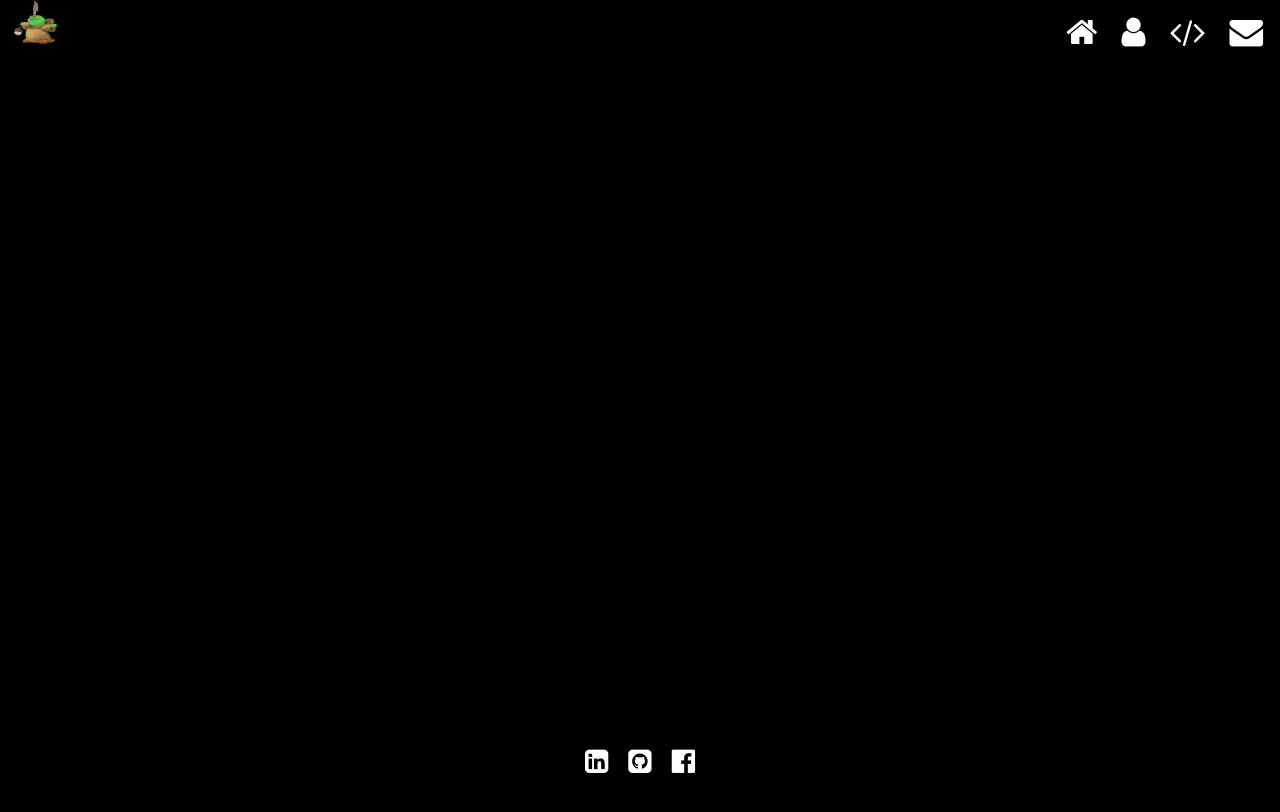
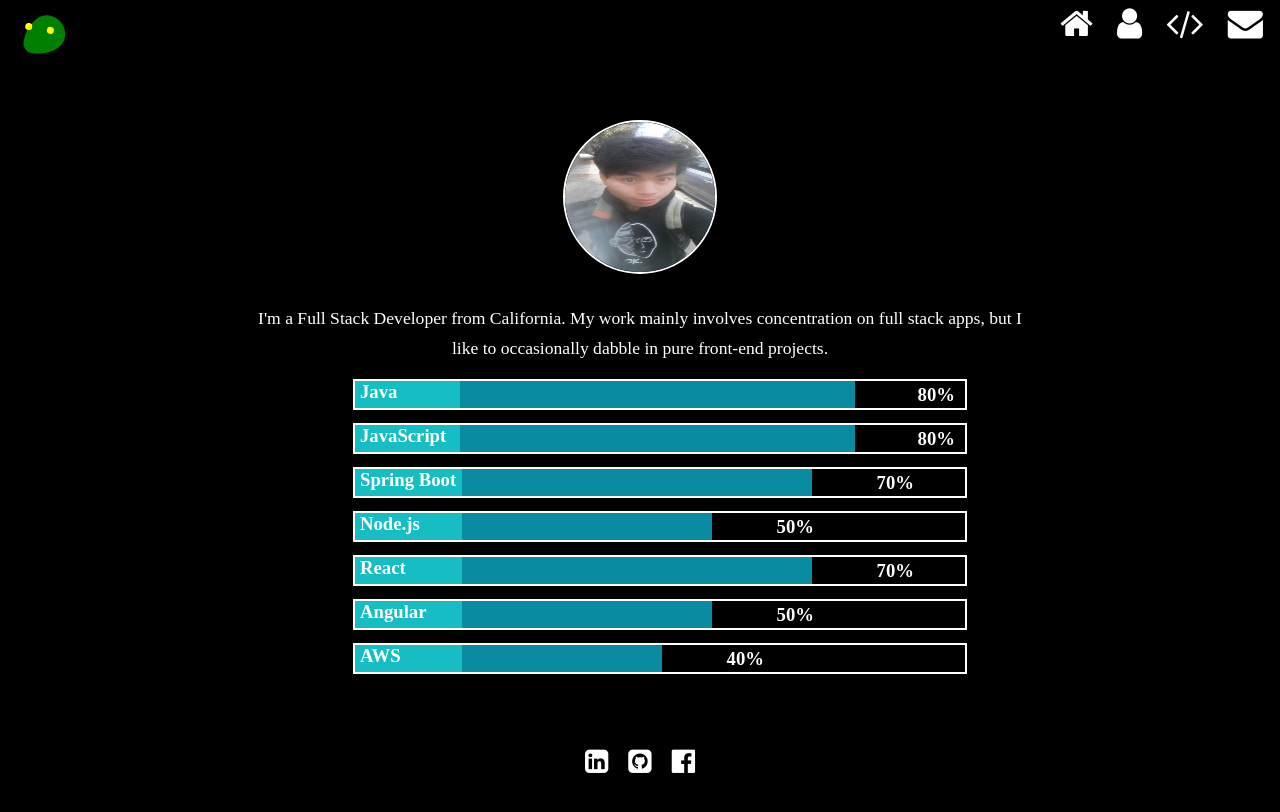
Before and after one commit to KevinSaephanh/portfolio, a React (Create React App) app: page /about in a window 1280 px wide. Shown: the top 812 px of the page. Built offline with nearby package versions, Linux system fonts and the light colour scheme.

Commit message:
Created progress bars for skills in about section

```diff
--- a/src/App.css
+++ b/src/App.css
@@ -7,7 +7,7 @@
 }
 
 .App {
-    height: 100vh;
+    min-height: 100vh;
     width: 100vw;
     overflow: hidden;
 }
--- a/src/components/About/About.css
+++ b/src/components/About/About.css
@@ -0,0 +1,50 @@
+.about {
+    min-height: 100vh;
+    margin-top: 120px;
+}
+
+.about img {
+    height: 150px;
+    width: 150px;
+    border-radius: 50%;
+    border: 2px solid white;
+    margin-bottom: 25px;
+}
+
+.about ul {
+    list-style-type: none;
+}
+
+.about ul li {
+    display: flex;
+    height: 27px;
+    width: 600px;
+    margin: 0 auto;
+    margin-top: 13px;
+    border: 2px solid white;
+    padding-right: 10px;
+}
+
+.proficiency {
+    background: rgb(9, 139, 161);
+}
+
+.about ul li h3 {
+    margin: auto 0;
+    width: 17%;
+    text-align: right;
+}
+
+.about ul li h3:first-child {
+    background: rgb(22, 190, 196);
+    height: 100%;
+    text-align: left;
+    padding-left: 5px;
+}
+
+.about p {
+    width: 60%;
+    margin: 0 auto;
+    font-size: 1.1rem;
+    line-height: 30px;
+}
--- a/src/components/About/About.js
+++ b/src/components/About/About.js
@@ -1,5 +1,5 @@
 import React from "react";
-import Me from "../../assets/Me";
+import Me from "../../assets/me.jpg";
 import Skills from "./Skills.json";
 import "./About.css";
 
@@ -11,8 +11,11 @@
                     return (
                         <li className="skill" key={key}>
                             <h3>{skill.tech}</h3>
-                            <div style={{ width: skill.proficiency }} />
-                            <h3>{skill.proficiency}</h3>
+                            <div
+                                className="proficiency"
+                                style={{ width: skill.proficiency * 5 }}
+                            />
+                            <h3>{skill.proficiency}%</h3>
                         </li>
                     );
                 })}
@@ -21,12 +24,12 @@
     };
 
     return (
-        <div>
+        <div className="about">
             <img src={Me} alt="" />
             <p>
-                I'm a Full Stack Developer from California <br />
-                My work mainly involves concentration on full stack apps, but I
-                like to occasionally dabble in pure front-end projects.
+                I'm a Full Stack Developer from California. My work mainly
+                involves concentration on full stack apps, but I like to
+                occasionally dabble in pure front-end projects.
             </p>
             {getSkills()}
         </div>
--- a/src/components/About/Skills.json
+++ b/src/components/About/Skills.json
@@ -14,7 +14,7 @@
         },
         {
             "tech": "Node.js",
-            "proficiency": 55
+            "proficiency": 50
         },
         {
             "tech": "React",
--- a/src/components/Footer/Footer.css
+++ b/src/components/Footer/Footer.css
@@ -1,9 +1,11 @@
 footer {
     width: 100vw;
-    position: fixed;
     left: 0;
     bottom: 0;
     padding-bottom: 25px;
+    position: fixed;
+    background-color: transparent;
+    z-index: 1000;
 }
 
 footer i {
--- a/src/components/Header/Header.css
+++ b/src/components/Header/Header.css
@@ -3,6 +3,7 @@
     width: 100vw;
     z-index: 1000;
     position: fixed;
+    background-color: transparent;
 }
 
 header img {
@@ -20,13 +21,51 @@
 }
 
 header ul i {
-    margin: 0 12px;
-    font-size: 2.1rem !important;
+    margin: -10px 12px;
+    font-size: 2.2rem !important;
     cursor: pointer;
 }
 
 header a {
     color: white;
+}
+
+.tonberry {
+    height: 40px;
+    width: 40px;
+    margin-top: 15px;
+    margin-left: 25px;
+    background: green;
+    border-radius: 80% 25% 55% 50% / 55% 25% 80% 50%;
+    transform: rotate(-170deg);
+    display: flex;
+}
+
+.tonberry:hover {
+    background: #006994;
+    transition: ease-in 0.3s;
+    cursor: pointer;
+}
+
+.eye {
+    height: 7px;
+    width: 7px;
+    background: yellow;
+    border-radius: 50%;
+}
+
+.eye1 {
+    position: absolute;
+    z-index: 10000;
+    margin: 12px;
+    top: 10px;
+}
+
+.eye2 {
+    position: relative;
+    margin: 12px;
+    top: 10px;
+    left: 22px;
 }
 
 @media only screen and (max-width: 700px) {
@@ -36,6 +75,22 @@
     }
 
     header ul i {
-        font-size: 1.7rem !important;
+        font-size: 1.8rem !important;
+    }
+
+    .tonberry {
+        height: 35px;
+        width: 35px;
+        margin-top: 10px;
+        margin-left: 12px;
+    }
+
+    .eye1,
+    .eye2 {
+        top: 7px;
+    }
+
+    .eye2 {
+        left: 16px;
     }
 }
--- a/src/components/Header/Header.js
+++ b/src/components/Header/Header.js
@@ -1,14 +1,11 @@
 import React from "react";
-import { useHistory } from "react-router-dom";
 import usePrevious from "../../hooks/usePrevious";
-import Tonberry from "../../assets/tonberry.png";
 import Navs from "./Navs.json";
 import "./Header.css";
 
 const Header = ({ currentPage, handleNavClick }) => {
     const [open, setOpen] = React.useState(false);
     const prevPage = usePrevious(currentPage);
-    const history = useHistory();
 
     // React.useEffect(() => {
     //     console.log(prevPage);
@@ -49,7 +46,10 @@
     return (
         <header>
             <a href="/">
-                <img src={Tonberry} alt="" title="Final Fantasy Tonberry UwU" />
+                <div className="tonberry">
+                    <div className="eye eye1" />
+                    <div className="eye eye2" />
+                </div>
             </a>
             {getNavs()}
         </header>
--- a/src/components/Home/Home.css
+++ b/src/components/Home/Home.css
@@ -14,37 +14,6 @@
     top: 30px;
     border-radius: 50%;
     box-shadow: 0px -100px 0px 90px rgb(240, 167, 72);
-}
-
-.tonberry {
-    height: 50px;
-    width: 50px;
-    margin-top: 200px;
-    background: green;
-    border-radius: 80% 25% 55% 50% / 55% 25% 80% 50%;
-    transform: rotate(-170deg);
-    display: flex;
-}
-
-.eye {
-    height: 10px;
-    width: 10px;
-    background: yellow;
-    border-radius: 50%;
-}
-
-.eye1 {
-    position: absolute;
-    z-index: 10000;
-    margin: 15px;
-    top: 10px;
-}
-
-.eye2 {
-    position: relative;
-    margin: 15px;
-    top: 10px;
-    left: 25px;
 }
 
 .home h1 {
--- a/src/components/Home/Home.js
+++ b/src/components/Home/Home.js
@@ -10,10 +10,6 @@
                 I'm a Full Stack Developer
             </h1>
             <div className="circle" />
-            <div className="tonberry">
-                <div className="eye eye1" />
-                <div className="eye eye2" />
-            </div>
         </div>
     );
 };
--- a/src/routes.js
+++ b/src/routes.js
@@ -1,12 +1,13 @@
 import React from "react";
 import { BrowserRouter, Route, Switch } from "react-router-dom";
 import Home from "./components/Home/Home";
+import About from "./components/About/About";
 
 const Routes = () => {
     return (
         <BrowserRouter basename="/">
             <Switch>
-                <Route path="/a" />
+                <Route path="/about" component={About} />
                 <Route path="/s" />
                 <Route path="/b" />
                 <Route path="/v" />
```
